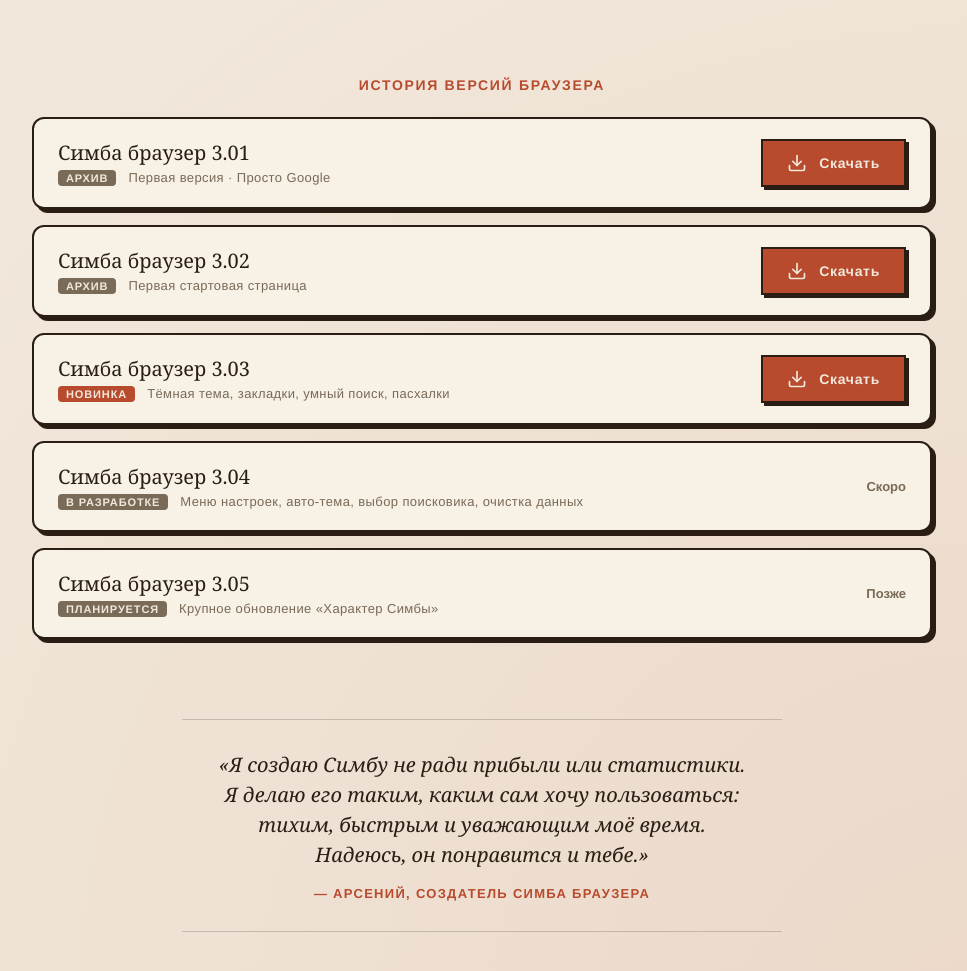
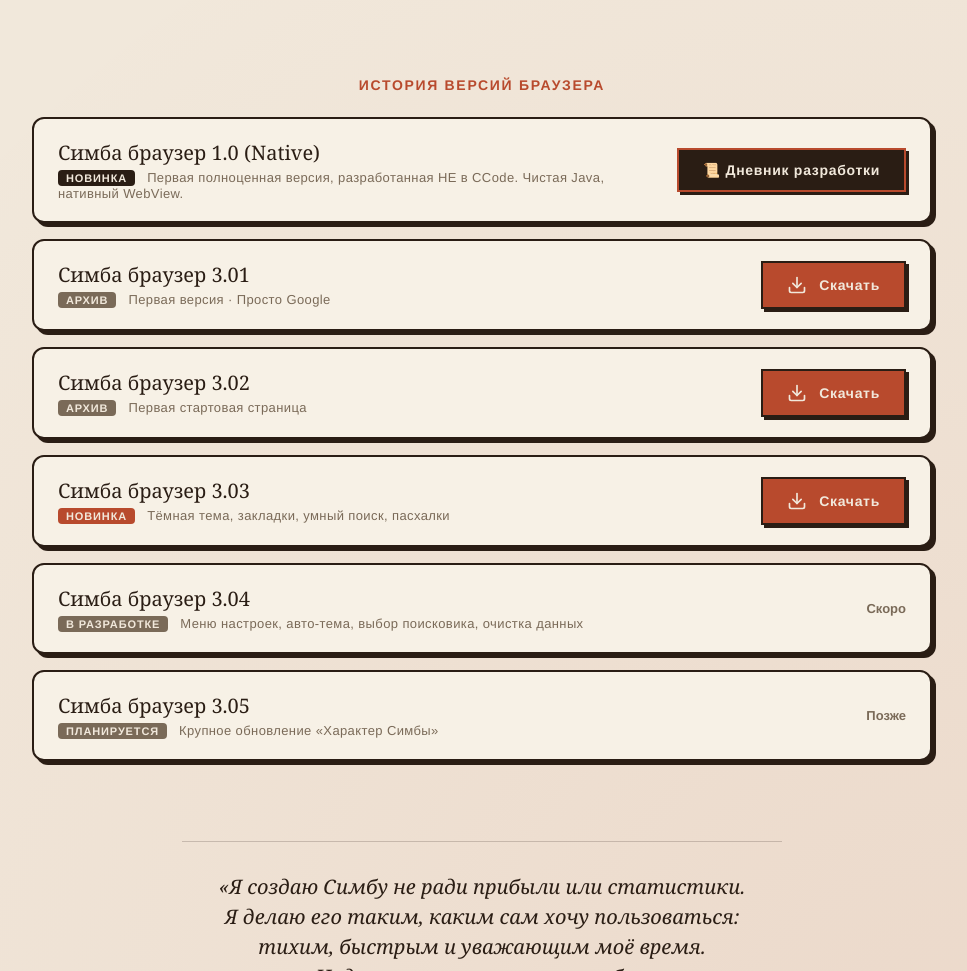
Before and after one commit to CodeWave-pro/CodeWave-pro.github.io, a plain HTML site: page simbabrowser.html in a window 1280 px wide. Shown: the part 1829-2800 px from the top of the page, without its empty margins (158-1125 px from the left). Drawn offline with Linux system fonts and the light colour scheme.

Commit message:
Update simbabrowser.html

```diff
--- a/simbabrowser.html
+++ b/simbabrowser.html
@@ -45,7 +45,7 @@
     font-family: "Helvetica Neue", Arial, sans-serif;
     color: var(--muted);
   }
-  .topbar .logo { color: var(--ink); font-weight: 700; letter-spacing: .18em; }
+  .topbar .logo { color: var(--ink); font-weight: 700; letter-spacing: .18em; text-decoration: none; }
   .topbar .logo span { color: var(--rust); }
 
   .hero {
@@ -328,6 +328,10 @@
     background: var(--muted);
   }
 
+  .version-meta .badge.native {
+    background: var(--ink);
+  }
+
   .manifesto {
     max-width: 600px;
     margin: 0 auto 60px;
@@ -412,7 +416,7 @@
   <div class="wrap">
 
     <div class="topbar">
-      <div class="logo">СИМБА<span>●</span>browser</div>
+      <a href="simbabrowser.html" class="logo">СИМБА<span>●</span>browser</a>
       <div>выпуск № 3 · с 2026 года</div>
     </div>
 
@@ -495,6 +499,21 @@
 
       <div class="versions-list">
 
+        <!-- === ВЕРСИЯ 1.0 NATIVE СО ССЫЛКОЙ НА DEVLOG === -->
+        <div class="version-row">
+          <div class="version-info">
+            <div class="version-name">Симба браузер 1.0 (Native)</div>
+            <div class="version-meta">
+              <span class="badge native">Новинка</span>
+              Первая полноценная версия, разработанная НЕ в CCode. Чистая Java, нативный WebView.
+            </div>
+          </div>
+          <a href="https://codewave-pro.github.io/simba-devlog.html" class="btn-download small" style="background: var(--ink); border-color: var(--rust);">
+            📜 Дневник разработки
+          </a>
+        </div>
+        <!-- ========================================== -->
+
         <div class="version-row">
           <div class="version-info">
             <div class="version-name">Симба браузер 3.01</div>
@@ -549,7 +568,6 @@
           </a>
         </div>
 
-        <!-- Версия 3.04 (В РАЗРАБОТКЕ) -->
         <div class="version-row">
           <div class="version-info">
             <div class="version-name">Симба браузер 3.04</div>
@@ -561,7 +579,6 @@
           <div style="font-family: 'Helvetica Neue', Arial, sans-serif; font-size: 13px; color: var(--muted); font-weight: 600;">Скоро</div>
         </div>
 
-        <!-- Версия 3.05 -->
         <div class="version-row">
           <div class="version-info">
             <div class="version-name">Симба браузер 3.05</div>
@@ -581,9 +598,7 @@
       <div class="manifesto-author">— Арсений, создатель Симба браузера</div>
     </div>
 
-                            <!-- ===== ПК ВЕРСИЯ ===== -->
     <div style="max-width: 700px; margin: 0 auto 60px; background: var(--paper); border: 2px solid var(--ink); border-radius: 12px; box-shadow: 4px 4px 0 var(--ink); padding: 32px 24px; position: relative;">
-
       <div style="position: absolute; top: -12px; right: 24px; background: var(--rust); color: var(--cream); padding: 4px 12px; border-radius: 4px; font-family: 'Helvetica Neue', Arial, sans-serif; font-size: 11px; font-weight: 600; text-transform: uppercase; letter-spacing: .08em; border: 2px solid var(--ink);">
         В разработке
       </div>
@@ -616,9 +631,7 @@
           Читать дневник разработки →
         </a>
       </div>
-
     </div>
-    <!-- ===== КОНЕЦ ПК ВЕРСИИ ===== -->
 
     <div class="specs">
       <div class="spec-item"><span>Android:</span> 6.0 и выше</div>
@@ -633,7 +646,7 @@
       <div>
         <a href="simba-help.html">❓ Помощь</a>
         <span style="color: var(--muted); margin: 0 8px;">·</span>
-        <a href="simba-story.html">📖 История</a>
+        <a href="simba-devlog.html">📖 Дневник разработки</a>
       </div>
     </div>
 
@@ -648,4 +661,4 @@
   </svg>
 
 </body>
- </html>
+</html>
```
